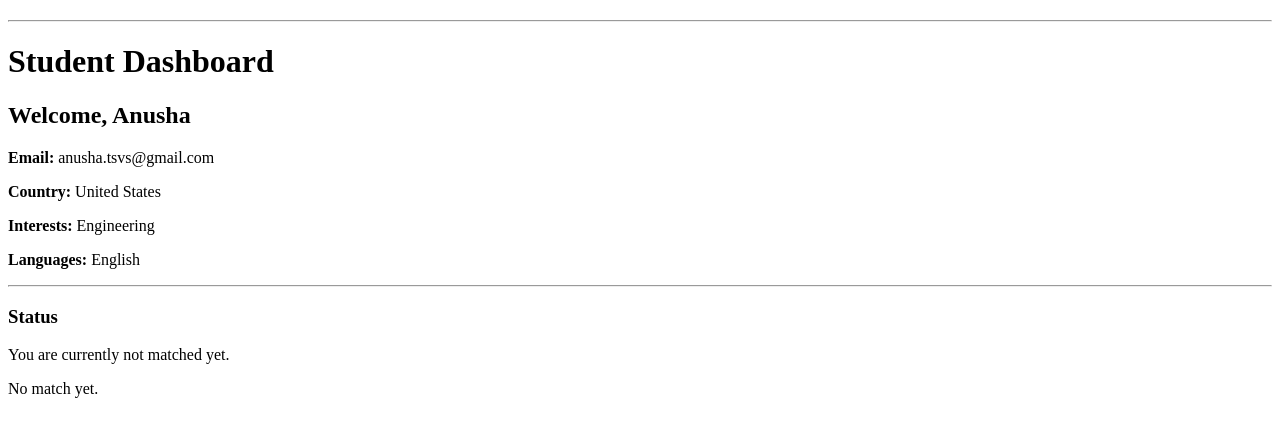
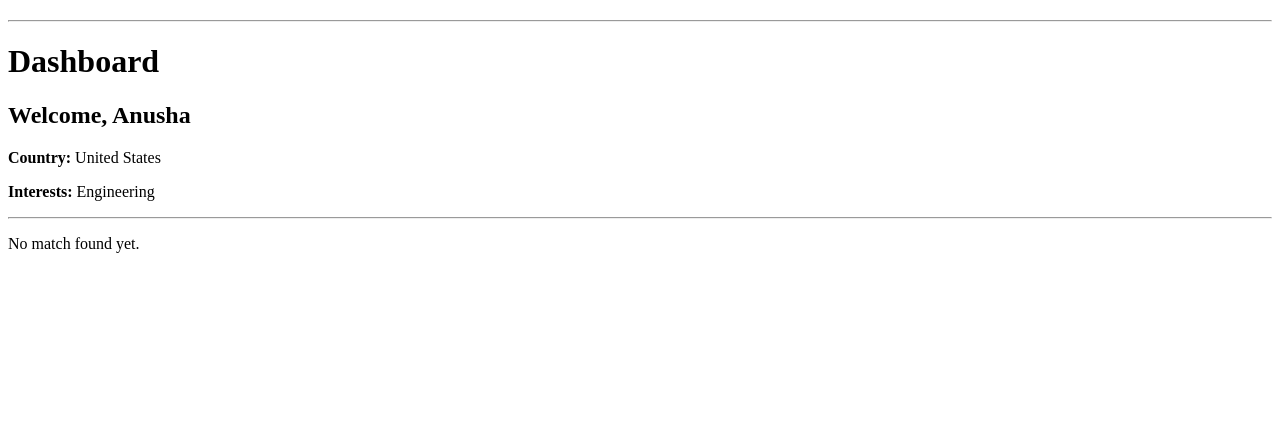
Before and after one commit to anushaven/GlobalConnect, a FastAPI app: page /dashboard in a window 1280 px wide. Shown: the part 26-463 px from the top of the page. Run offline with FastAPI, Linux system fonts and the light colour scheme.

Commit message:
debugging

```diff
--- a/main.py
+++ b/main.py
@@ -1,16 +1,10 @@
-from fastapi import FastAPI
-from fastapi import Request
-from fastapi import Form
+from fastapi import FastAPI, Request, Form
+from fastapi.responses import HTMLResponse, RedirectResponse
+from fastapi.templating import Jinja2Templates
 
-from fastapi.responses import HTMLResponse
-from fastapi.templating import Jinja2Templates
-from fastapi.responses import RedirectResponse
+from database import Base, engine, SessionLocal
+from models import Student
 from matching import find_match
-
-from database import Base, engine
-from database import SessionLocal
-
-from models import Student
 
 app = FastAPI()
 
@@ -18,21 +12,32 @@ templates = Jinja2Templates(directory="templates")
 
 Base.metadata.create_all(bind=engine)
 
-@app.get("/")
+
+# -------------------------
+# HOME
+# -------------------------
+@app.get("/", response_class=HTMLResponse)
 async def home(request: Request):
     return templates.TemplateResponse(
         "index.html",
         {"request": request}
     )
 
+
+# -------------------------
+# SIGNUP PAGE
+# -------------------------
 @app.get("/signup", response_class=HTMLResponse)
 async def signup_page(request: Request):
-
     return templates.TemplateResponse(
         "signup.html",
         {"request": request}
     )
 
+
+# -------------------------
+# SIGNUP SUBMIT
+# -------------------------
 @app.post("/signup")
 async def submit_signup(
     name: str = Form(...),
@@ -42,87 +47,123 @@ async def submit_signup(
     interests: str = Form(...),
     languages: str = Form(...)
 ):
-
     db = SessionLocal()
 
-    student = Student(
-        name=name,
-        email=email,
-        country=country,
-        timezone=timezone,
-        interests=interests,
-        languages=languages
-    )
+    try:
+        student = Student(
+            name=name,
+            email=email,
+            country=country,
+            timezone=timezone,
+            interests=interests,
+            languages=languages
+        )
 
-    db.add(student)
-    db.commit()
-    db.refresh(student)
+        db.add(student)
+        db.commit()
+        db.refresh(student)
 
-    match = find_match(student, db)
+        match = find_match(student, db)
 
-    if match:
-        print("Matched with: ", match.name)
+        # optional logging only (do NOT pass ORM to template)
+        if match:
+            print("Matched with:", match.name)
 
-    db.close()
+    finally:
+        db.close()
 
-    return RedirectResponse(
-        url="/success",
-        status_code=303
-    )
+    return RedirectResponse(url="/success", status_code=303)
 
+
+# -------------------------
+# STUDENTS API
+# -------------------------
 @app.get("/students")
 async def list_students():
-
     db = SessionLocal()
 
-    students = db.query(Student).all()
+    try:
+        students = db.query(Student).all()
 
-    output = []
+        return [
+            {
+                "name": s.name,
+                "country": s.country,
+                "interests": s.interests
+            }
+            for s in students
+        ]
 
-    for s in students:
+    finally:
+        db.close()
 
-        output.append({
-            "name": s.name,
-            "country": s.country,
-            "interests": s.interests
-        })
 
-    db.close()
-
-    return output
-
+# -------------------------
+# ABOUT
+# -------------------------
 @app.get("/about", response_class=HTMLResponse)
 async def about_page(request: Request):
-
     return templates.TemplateResponse(
         "about.html",
         {"request": request}
     )
 
+
+# -------------------------
+# SUCCESS
+# -------------------------
 @app.get("/success", response_class=HTMLResponse)
 async def success_page(request: Request):
-
     return templates.TemplateResponse(
         "success.html",
         {"request": request}
     )
 
+
+# -------------------------
+# DASHBOARD (FIXED CRASH SOURCE)
+# -------------------------
 @app.get("/dashboard", response_class=HTMLResponse)
 async def dashboard(request: Request):
-
     db = SessionLocal()
 
-    student = db.query(Student).order_by(Student.id.desc()).first()
+    try:
+        student = db.query(Student).order_by(Student.id.desc()).first()
 
-    match = find_match(student, db)
+        match = None
+        if student:
+            m = find_match(student, db)
 
-    db.close()
+            # convert ORM → dict safely
+            if m:
+                match = {
+                    "name": m.name,
+                    "email": m.email,
+                    "country": m.country,
+                    "timezone": m.timezone,
+                    "interests": m.interests,
+                    "languages": m.languages
+                }
+
+        student_data = None
+        if student:
+            student_data = {
+                "name": student.name,
+                "email": student.email,
+                "country": student.country,
+                "timezone": student.timezone,
+                "interests": student.interests,
+                "languages": student.languages
+            }
+
+    finally:
+        db.close()
 
     return templates.TemplateResponse(
         "dashboard.html",
         {
             "request": request,
-            "student": student,
+            "student": student_data,
             "match": match
         }
     )
--- a/templates/dashboard.html
+++ b/templates/dashboard.html
@@ -2,38 +2,30 @@
 
 {% block content %}
 
-<h1>Student Dashboard</h1>
+<h1>Dashboard</h1>
 
 {% if student %}
-
     <h2>Welcome, {{ student.name }}</h2>
 
-    <p><b>Email:</b> {{ student.email }}</p>
     <p><b>Country:</b> {{ student.country }}</p>
     <p><b>Interests:</b> {{ student.interests }}</p>
-    <p><b>Languages:</b> {{ student.languages }}</p>
-
-    <hr>
-
-    <h3>Status</h3>
-    <p>You are currently not matched yet.</p>
 
 {% else %}
-
     <p>No student found.</p>
-
 {% endif %}
 
+
+<hr>
+
 {% if match %}
+    <h2>Matched Student</h2>
 
-<h3>Your Match</h3>
-
-<p><b>Name:</b> {{ match.name }}</p>
-<p><b>Country:</b> {{ match.country }}</p>
-<p><b>Interests:</b> {{ match.interests }}</p>
+    <p><b>Name:</b> {{ match.name }}</p>
+    <p><b>Country:</b> {{ match.country }}</p>
+    <p><b>Interests:</b> {{ match.interests }}</p>
 
 {% else %}
-<p>No match yet.</p>
+    <p>No match found yet.</p>
 {% endif %}
 
 {% endblock %}
--- a/templates/index.html
+++ b/templates/index.html
@@ -6,8 +6,6 @@
 
 <p>Connect with students around the world.</p>
 
-<a href="/signup">
-    Join Now
-</a>
+<a href="/signup">Join Now</a>
 
 {% endblock %}
```
